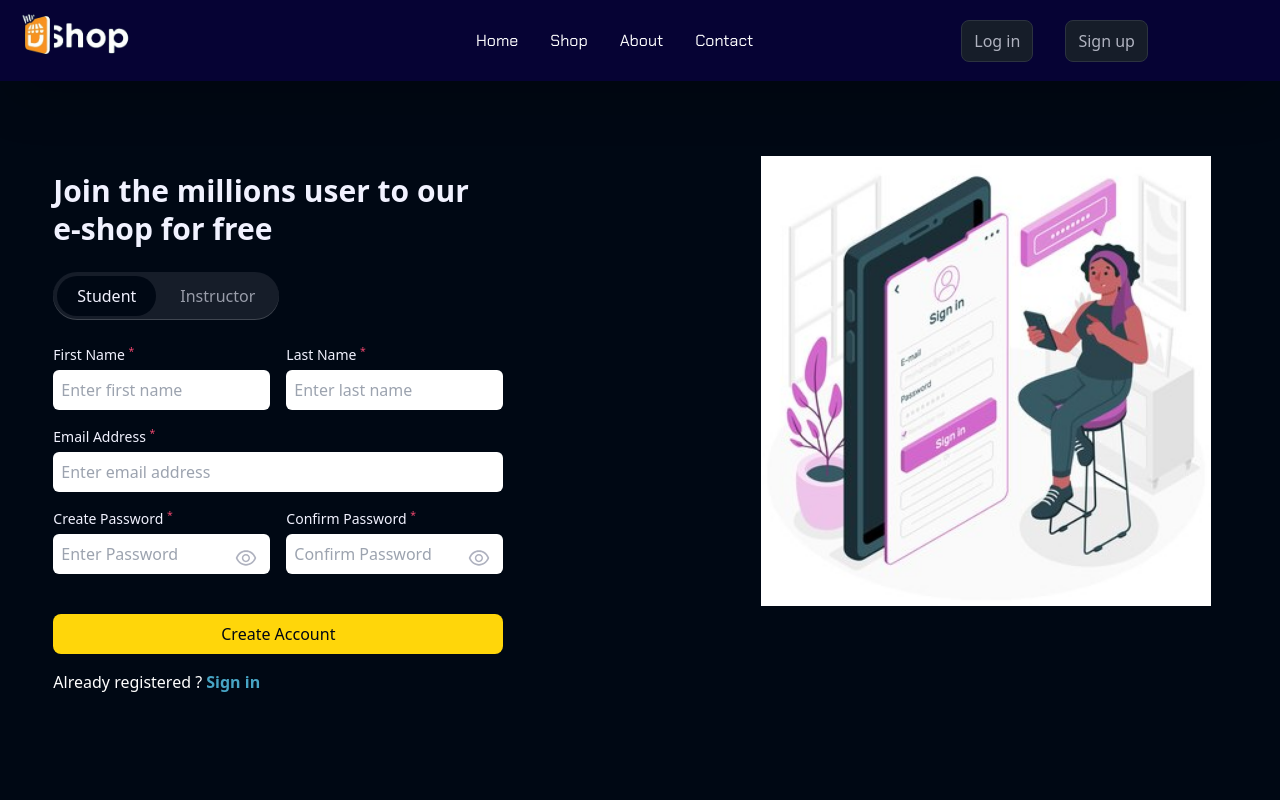
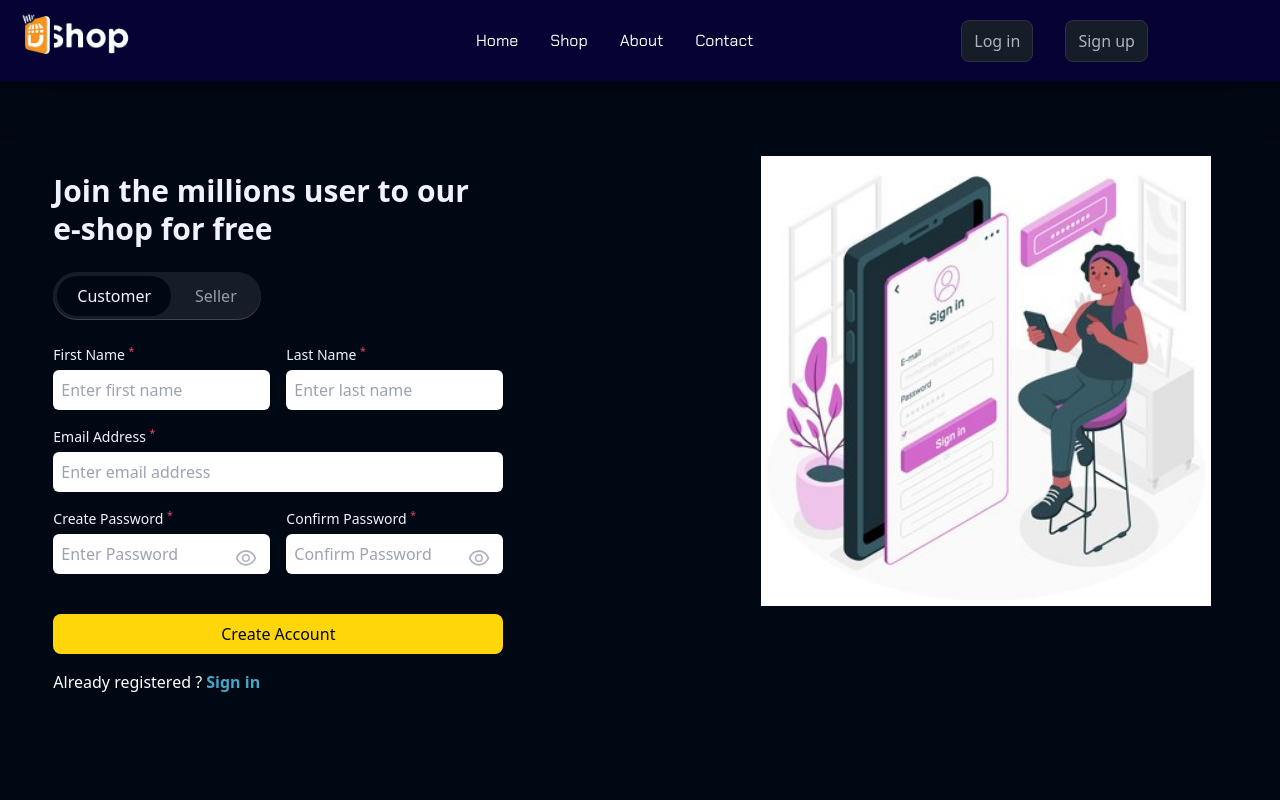
Before and after one commit to shubhanshurav/e-Shopping-store, a React (Create React App) app: page /signup in a window 1280 px wide. Shown: the top 800 px of the page. Built offline with nearby package versions, Linux system fonts and the light colour scheme.

Commit message:
update signup form

```diff
--- a/src/components/Auth/SignupForm.jsx
+++ b/src/components/Auth/SignupForm.jsx
@@ -13,7 +13,7 @@ function SignupForm() {
   const navigate = useNavigate()
   const dispatch = useDispatch()
 
-  // student or instructor
+  // customer or seller
   const [accountType, setAccountType] = useState(ACCOUNT_TYPE.STUDENT)
 
   const [formData, setFormData] = useState({
@@ -71,12 +71,12 @@ function SignupForm() {
   const tabData = [
     {
       id: 1,
-      tabName: "Student",
+      tabName: "Customer",
       type: ACCOUNT_TYPE.STUDENT,
     },
     {
       id: 2,
-      tabName: "Instructor",
+      tabName: "Seller",
       type: ACCOUNT_TYPE.INSTRUCTOR,
     },
   ]
```
